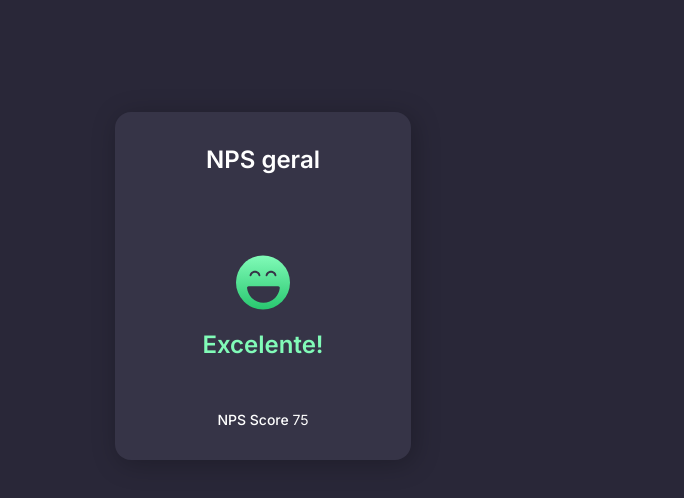
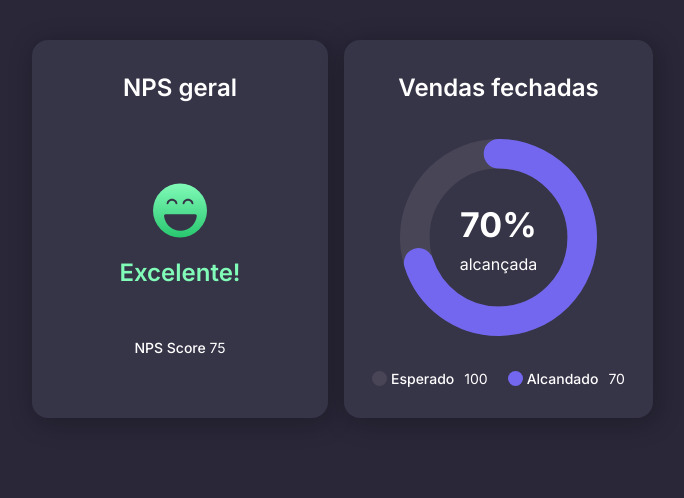
Before and after one commit to MicaelaPinheiroDS/dashboard-bora-codar, a React (Vite) app: page / in a window 1280 px wide. Shown: the top 498 px of the page, without its empty margins (8-692 px from the left). Built offline with nearby package versions, Linux system fonts and the light colour scheme.

Commit message:
create colsed sales card

```diff
--- a/src/componets/card/index.jsx
+++ b/src/componets/card/index.jsx
@@ -1,6 +1,6 @@
 export function Card({ title, elementChildren}) {
     return (
-        <div className="flex flex-col items-center gap-8 w-fit min-w-[296px] py-[29px] px-7 bg-background-card-color rounded-2xl shadow-3xl">
+        <div className="flex flex-col items-center gap-8 md:w-fit min-w-[296px] py-[29px] px-7 bg-background-card-color rounded-2xl shadow-3xl">
             <h2 className="text-[24px] font-semibold leading-[160%]">{title}</h2>
             {elementChildren}
         </div>
--- /dev/null
+++ b/src/componets/closedSales/index.jsx
@@ -0,0 +1,35 @@
+import { CircularProgressbarWithChildren } from "react-circular-progressbar"
+import { Card } from "../card"
+
+export function ClosedSales() {
+    function cardChildren() {
+        const valueProgress = 70
+        return (
+            <div className="flex flex-col gap-8">
+                <div className="w-fit m-auto">
+                    <CircularProgressbarWithChildren className='w-{197px} h-[197px]' value={valueProgress} strokeWidth={15}>
+                        <div className='text-[34px] leading-[160%] font-bold'>{valueProgress}%</div>
+                        <div className="text-base  leading-[160%]">alcançada</div>
+                    </CircularProgressbarWithChildren>
+                </div>
+                <div className="flex gap-5 text-[14px]">
+                    <div className="flex items-center">
+                        <span className="inline-block w-[15px] h-[15px] mr-1 bg-dark-purple rounded-full"></span>
+                        <span className="font-medium">Esperado</span>
+                        <span className="pl-[10px]">100</span>
+                    </div>
+                    <div className="flex items-center">
+                        <span className="inline-block w-[15px] h-[15px] mr-1 bg-purple rounded-full"></span>
+                        <span className="font-medium">Alcandado</span>
+                        <span className="pl-[10px]">70</span>
+                    </div>
+                </div>
+            </div>
+        )
+    }
+    return (
+        <div>
+            <Card title='Vendas fechadas' elementChildren={cardChildren()} />
+        </div>
+    )
+}
--- a/src/pages/home/index.jsx
+++ b/src/pages/home/index.jsx
@@ -1,9 +1,12 @@
 import { Overview } from "../../componets/overview"
+import { ClosedSales } from "../../componets/closedSales"
+
 export function Home() {
     return (
-        <div className="w-screen h-screen py-28 px-[123px] m-auto bg-background-color text-white">
-        <div className="flex gap-4">
+        <div className="flex flex-col md:flex-row items-center md:items-start w-screen h-screen py-10 px-10 m-auto bg-background-color text-white">
+        <div className="flex flex-col md:flex-row gap-4">
             <Overview />
+            <ClosedSales />
         </div>
         </div>
     )
--- a/tailwind.config.cjs
+++ b/tailwind.config.cjs
@@ -12,7 +12,9 @@ module.exports = {
       'background-card-color': '#363447',
       'green': '#81FBB8',
       'gray-eilipse': '#D9D9D9',
-      'purple': '#7367F0'
+      'purple': '#7367F0',
+      'dark-purple': '#4A4556',
+      'origen': '#DF9780',
     },
     extend: {
       boxShadow: {
```
